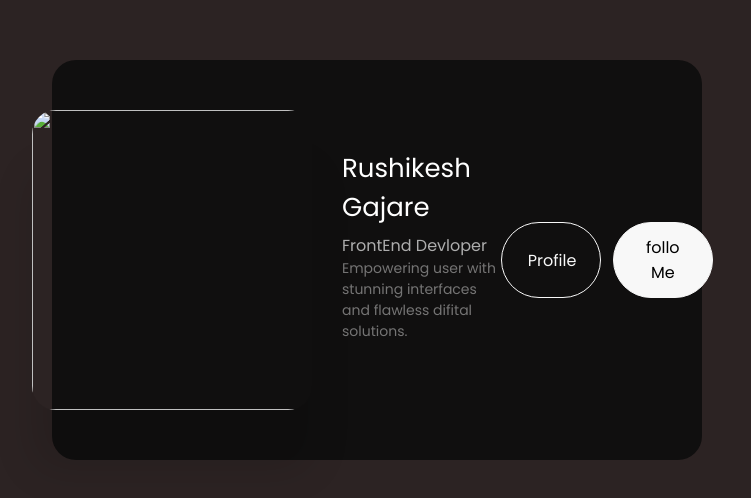
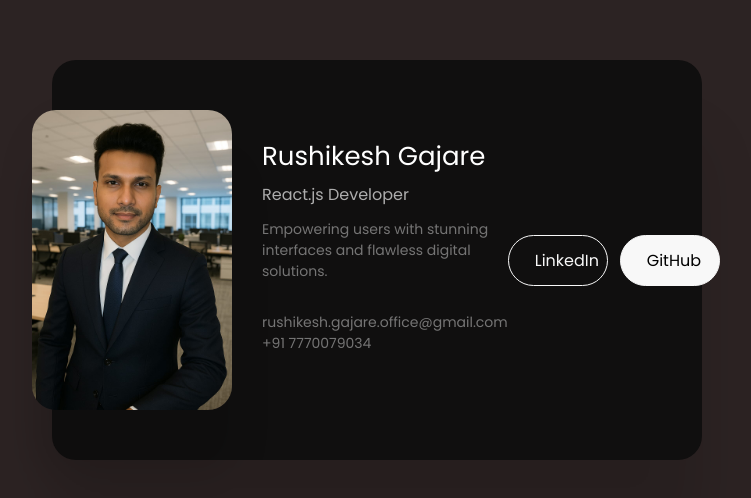
Before and after one commit to RushikeshGajare/card, a plain HTML site: page index.html in a window 1280 px wide. Shown: the part 140-638 px from the top of the page, without its empty margins (263-1014 px from the left). Drawn offline with Linux system fonts and the light colour scheme.

Commit message:
Add files via upload

```diff
--- a/index.html
+++ b/index.html
@@ -3,26 +3,30 @@
 <head>
     <meta charset="UTF-8">
     <meta name="viewport" content="width=device-width, initial-scale=1.0">
-    <title>card</title>
+    <title>Card</title>
     <link rel="stylesheet" href="style.css">
 </head>
 <body>
     <div id="main">
         <div class="card">
-            <img src= "C:\Users\RUSHIKESH\OneDrive\Desktop\react js project\card\card\rushi010101.jpg" alt="">
+            <img src="WhatsApp Image 2025-04-03 at 11.34.34_0d253b77.jpg" alt="Rushikesh Gajare">
             <div>
-             <h2>Rushikesh Gajare</h2>
-             <h3> FrontEnd Devloper</h3>
-             <p>Empowering user with stunning interfaces and flawless difital solutions.</p>
+                <h2>Rushikesh Gajare</h2>
+                <h3>React.js Developer</h3>
+                <p>Empowering users with stunning interfaces and flawless digital solutions.</p>
+                <p>
+                    rushikesh.gajare.office@gmail.com<br>
+                    +91 7770079034
+                </p>
             </div>
             <br>
             <div class="btn-group">
-                <button>Profile</button>
-                <button class="primary">follo Me</button>
+                <button id="linkedinBtn">LinkedIn</button>
+                <button class="primary" id="githubBtn">GitHub</button>
             </div>
-
         </div>
     </div>
 
+    <script src="script.js"></script>
 </body>
 </html>
--- a/style.css
+++ b/style.css
@@ -1,16 +1,18 @@
-@import url('https://fonts.googleapis.com/css2?family=Poppins:ital,wght@0,100;0,200;0,300;0,400;0,500;0,600;0,700;0,800;0,900;1,100;1,200;1,300;1,400;1,500;1,600;1,700;1,800;1,900&display=swap');
-*{
+@import url('https://fonts.googleapis.com/css2?family=Poppins:wght@300;400;500;600&display=swap');
+
+* {
     margin: 0;
     padding: 0;
     box-sizing: border-box;
     font-family: "Poppins", sans-serif;
 }
-html, body{
+html, body {
     width: 100%;
     height: 100%;
 }
+
 #main {
-    width:100%;
+    width: 100%;
     height: 100vh;
     background-color: rgb(44, 35, 35);
     display: flex;
@@ -18,7 +20,7 @@ html, body{
     justify-content: center;
 }
 
-.card{
+.card {
     display: flex;
     align-items: center;
     width: 75vw;
@@ -26,99 +28,103 @@ html, body{
     padding: 50px 30px;
     background-color: rgb(16, 15, 15);
     border-radius: 24px;
-    box-shadow: 0 80px 60px rgb (0 0 0 / 12%);
+    box-shadow: 0 80px 60px rgb(0 0 0 / 12%);
+}
 
-}
-.card img{
+.card img {
     max-width: 280px;
     width: 32vw;
     height: 300px;
     object-fit: cover;
     margin-left: -50px;
     margin-right: 30px;
-    border-radius: inherit ;
+    border-radius: inherit;
     box-shadow: 0 60px 40px rgb(0 0 0 / 12%);
     transition: border-radius 0.3s;
 }
-.card h2{
+
+.card h2 {
     font-size: 26px;
     font-weight: 400;
-    margin-top: 0;
-    margin-right: 30px;
     margin-bottom: 6px;
     color: #fff;
 }
-.card h3{
+
+.card h3 {
     font-size: 16px;
     font-weight: 400;
-    margin-top: 0 0 12px;
+    margin: 0 0 12px 0;
     opacity: 0.66;
     color: #fff;
 }
-.card p{
+
+.card p {
     font-size: 14px;
     font-weight: 400;
     margin-bottom: 30px;
     opacity: 0.42;
     color: #fff;
 }
+
 .card .btn-group {
     display: flex;
     gap: 12px;
+}
 
-}
-.btn-group button{
+.btn-group button {
     border: 1px solid #f8f8f8;
     background: transparent;
     color: #f8f8f8;
     width: 40%;
     min-width: 100px;
     text-align: center;
-    font-family: inherit;
     padding: 12px 26px;
     font-size: 16px;
     border-radius: 40px;
+    cursor: pointer;
+}
 
-}
 .card button.primary {
     background-color: #f8f8f8;
     color: #000;
 }
 
-@media (width <=600px) {
+/* Responsive CSS */
+@media (max-width: 600px) {
     .card {
         margin: 0 40px;
-        padding-left: 50px;
-        padding-right: 50px;
+        padding: 50px;
         padding-bottom: 60px;
-        width:100%;
-        text-align:center;
-        flex-direction:column;
+        width: 100%;
+        text-align: center;
+        flex-direction: column;
     }
+
     .card .btn-group {
         justify-content: center;
     }
 
-    .card .btn-group button{
+    .card .btn-group button {
         width: 50%;
     }
 
-    .card h2{
+    .card h2 {
         margin-right: 0;
         font-size: 26px;
     }
-    .card img{
+
+    .card img {
         margin: -100px 0 30px 0;
         width: 100%;
-        max-width: 1000px;
         height: 250px;
     }
-    .card p{
+
+    .card p {
         max-width: 400px;
     }
+}
 
-}
-@media (width <=420px) {
+@media (max-width: 420px) {
     .card img {
         height: 50vw;
         width: 50vw;
@@ -126,3 +132,31 @@ html, body{
         margin: -140px 0 30px 0;
     }
 }
+/* Animate card on load */
+.card {
+    opacity: 0;
+    transform: translateY(30px);
+    animation: fadeInUp 1s ease-out forwards;
+}
+
+@keyframes fadeInUp {
+    to {
+        opacity: 1;
+        transform: translateY(0);
+    }
+}
+
+/* Button hover animation */
+.btn-group button {
+    transition: all 0.3s ease;
+}
+
+.btn-group button:hover {
+    transform: scale(1.05);
+    background-color: rgba(255, 255, 255, 0.1);
+}
+
+.card button.primary:hover {
+    background-color: #e0e0e0;
+    color: #000;
+}
```
Also changed, not shown: WhatsApp Image 2025-04-03 at 11.34.34_0d253b77.jpg (added).
